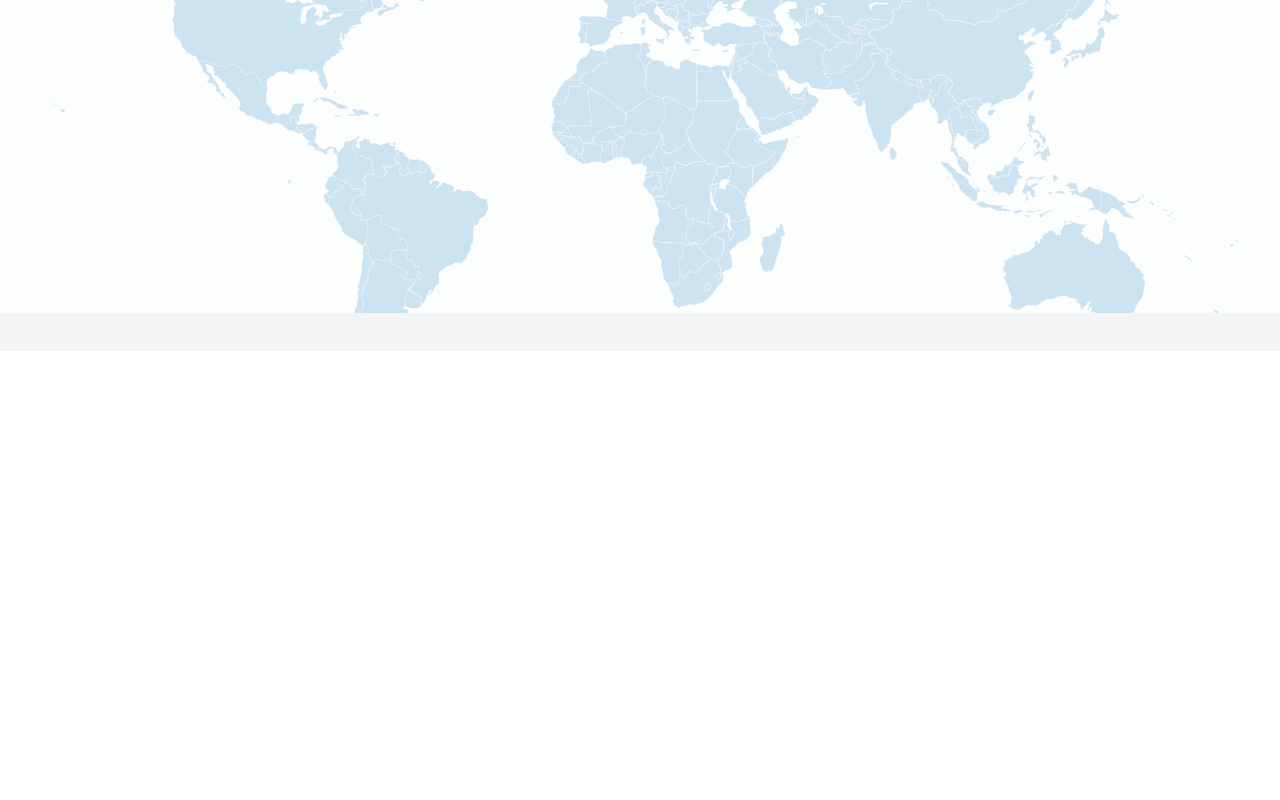
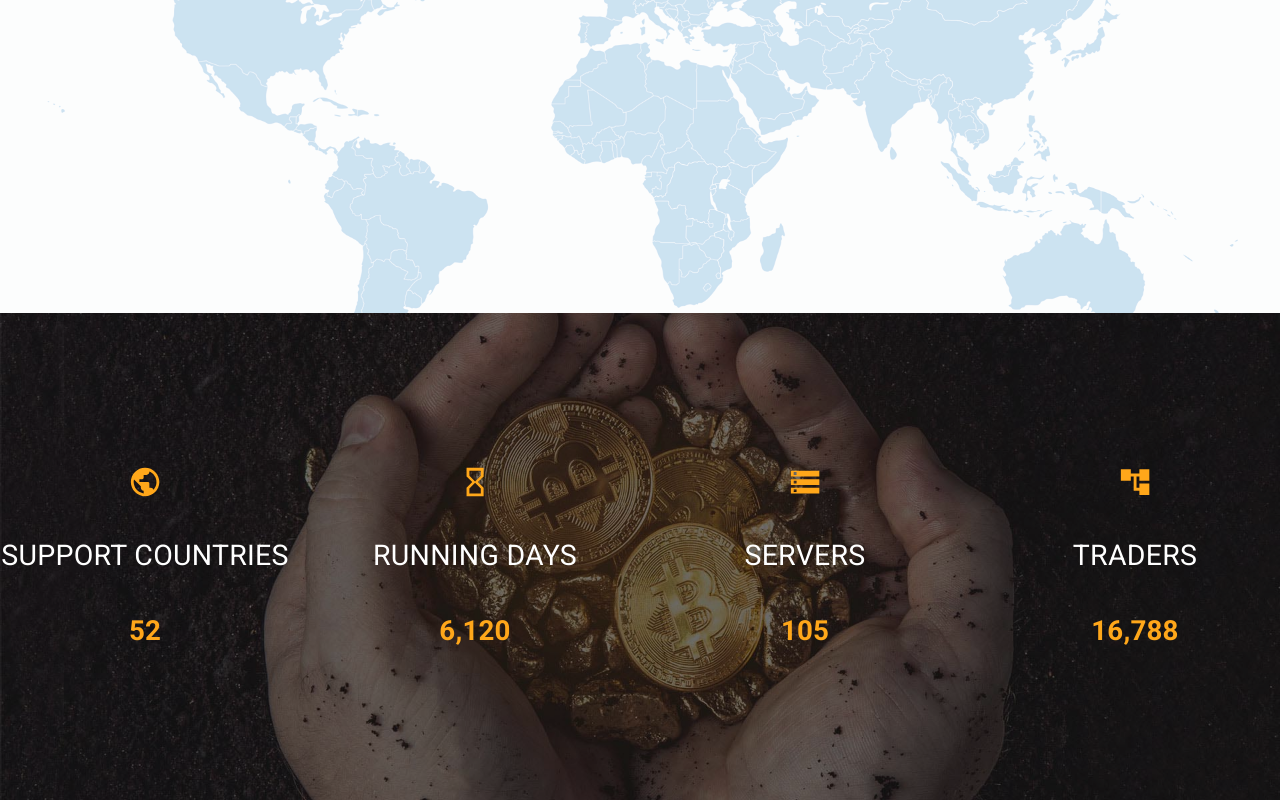
Before and after one commit to Uhmopt/FexMining, a React (Create React App) app: page / in a window 1280 px wide. Shown: the part 3094-3894 px from the top of the page. Before the commit the page ends 3445 px from the top, so only its background shows below. Built offline with nearby package versions, Linux system fonts and the light colour scheme.

Commit message:
[New] count panel

```diff
--- a/package.json
+++ b/package.json
@@ -19,12 +19,14 @@
     "moment": "^2.29.1",
     "react": "^17.0.2",
     "react-calendar": "^3.5.0",
+    "react-countup": "^6.1.0",
     "react-crypto-chart": "^0.0.2",
     "react-dom": "^17.0.2",
     "react-redux": "^7.2.5",
     "react-router-dom": "^5.2.0",
     "react-scripts": "4.0.3",
     "react-slideshow-image": "^3.6.0",
+    "react-visibility-sensor": "^5.1.1",
     "redux": "^4.1.1",
     "web-vitals": "^1.0.1"
   },
--- /dev/null
+++ b/src/components/CountCard.js
@@ -0,0 +1,30 @@
+import React from "react";
+import { Stack } from "@mui/material";
+import CustomText from "components/typography/CustomText";
+import CountUp from "react-countup";
+// import VisibilitySensor from "react-visibility-sensor";
+
+export default function CountCard({
+  icon = "",
+  title = "",
+  value = 0,
+  variant = "primary",
+  spacing = 5,
+}) {
+  return (
+    <div className="w-full h-full">
+      <Stack alignItems="center" spacing={spacing}>
+        {icon}
+        <CustomText className="text-3xl text-white" align="center">
+          {title}
+        </CustomText>
+        <CustomText color={variant} variant="h4" bold>
+          <CountUp end={value} />
+          {/* <VisibilitySensor>
+            {({ isVisible }) => (isVisible ? <CountUp end={value} /> : null)}
+          </VisibilitySensor> */}
+        </CustomText>
+      </Stack>
+    </div>
+  );
+}
--- a/src/pages/welcome/BitcoinLivePriceTableSection.js
+++ b/src/pages/welcome/BitcoinLivePriceTableSection.js
@@ -11,7 +11,7 @@ export default function BitcoinLivePriceTableSection() {
       <RawImage className="absolute h-full w-full object-cover" src={image} />
       <div className="relative w-full h-full bg-white bg-opacity-80">
         <Container>
-          <div className="relative h-full w-full flex flex-col justify-center items-center my-10 py-4">
+          <div className="relative h-full w-full flex flex-col justify-center items-center py-4">
             <div className="my-8">
               <div>
                 <CustomText variant="h4" span bold>
@@ -29,7 +29,7 @@ export default function BitcoinLivePriceTableSection() {
               Bitcoin remains the most popular cryptocurrency in the world at
               the moment.
             </CustomText>
-            <div className="mt-8 w-full h-96 bitcoin-price-chart">
+            <div className="mt-8 pb-8 w-full h-96 bitcoin-price-chart">
               <TradeViewChart pair="BTCBUSD" />
             </div>
           </div>
--- /dev/null
+++ b/src/pages/welcome/CountPanel.js
@@ -0,0 +1,27 @@
+import { Grid } from "@mui/material";
+import image from "assets/img/back/2.jpg";
+import CountCard from "components/CountCard";
+import RawImage from "components/RawImage";
+import React from "react";
+import { countCards } from "./data/countCards";
+
+export default function CountPanel() {
+  return (
+    <div className="w-full relative">
+      <RawImage className="absolute h-full w-full object-cover" src={image} />
+      <div className="relative h-full w-full flex flex-col justify-center items-center py-40 bg-black bg-opacity-30">
+        <Grid container spacing={5}>
+          {countCards.map((card, cardIndex) => (
+            <Grid key={cardIndex} item lg={3} md={3} sm={6} xs={12}>
+              <CountCard
+                icon={card?.icon ?? ""}
+                title={card?.title ?? ""}
+                value={card?.value}
+              />
+            </Grid>
+          ))}
+        </Grid>
+      </div>
+    </div>
+  );
+}
--- a/src/pages/welcome/WelcomeBody.js
+++ b/src/pages/welcome/WelcomeBody.js
@@ -1,5 +1,6 @@
 import React from "react";
 import BitcoinLivePriceTableSection from "./BitcoinLivePriceTableSection";
+import CountPanel from "./CountPanel";
 import GetStartedSection from "./GetStartedSection";
 import HowItWorksSection from "./HowItWorksSection";
 import LittleAbout from "./LittleAbout";
@@ -13,6 +14,7 @@ export default function WelcomeBody() {
       <GetStartedSection />
       <HowItWorksSection />
       <BitcoinLivePriceTableSection />
+      <CountPanel />
     </div>
   );
 }
--- /dev/null
+++ b/src/pages/welcome/data/countCards.js
@@ -0,0 +1,30 @@
+import {
+  AccountTree,
+  HourglassEmpty,
+  Public,
+  Storage,
+} from "@mui/icons-material";
+import React from "react";
+
+export const countCards = [
+  {
+    icon: <Public className="text-4xl" color="primary" />,
+    title: "SUPPORT COUNTRIES",
+    value: 52,
+  },
+  {
+    icon: <HourglassEmpty className="text-4xl" color="primary" />,
+    title: "RUNNING DAYS",
+    value: 6120,
+  },
+  {
+    icon: <Storage className="text-4xl" color="primary" />,
+    title: "SERVERS",
+    value: 105,
+  },
+  {
+    icon: <AccountTree className="text-4xl" color="primary" />,
+    title: "TRADERS",
+    value: 16788,
+  },
+];
```
Also changed, not shown: src/assets/img/back/2.jpg (added).
